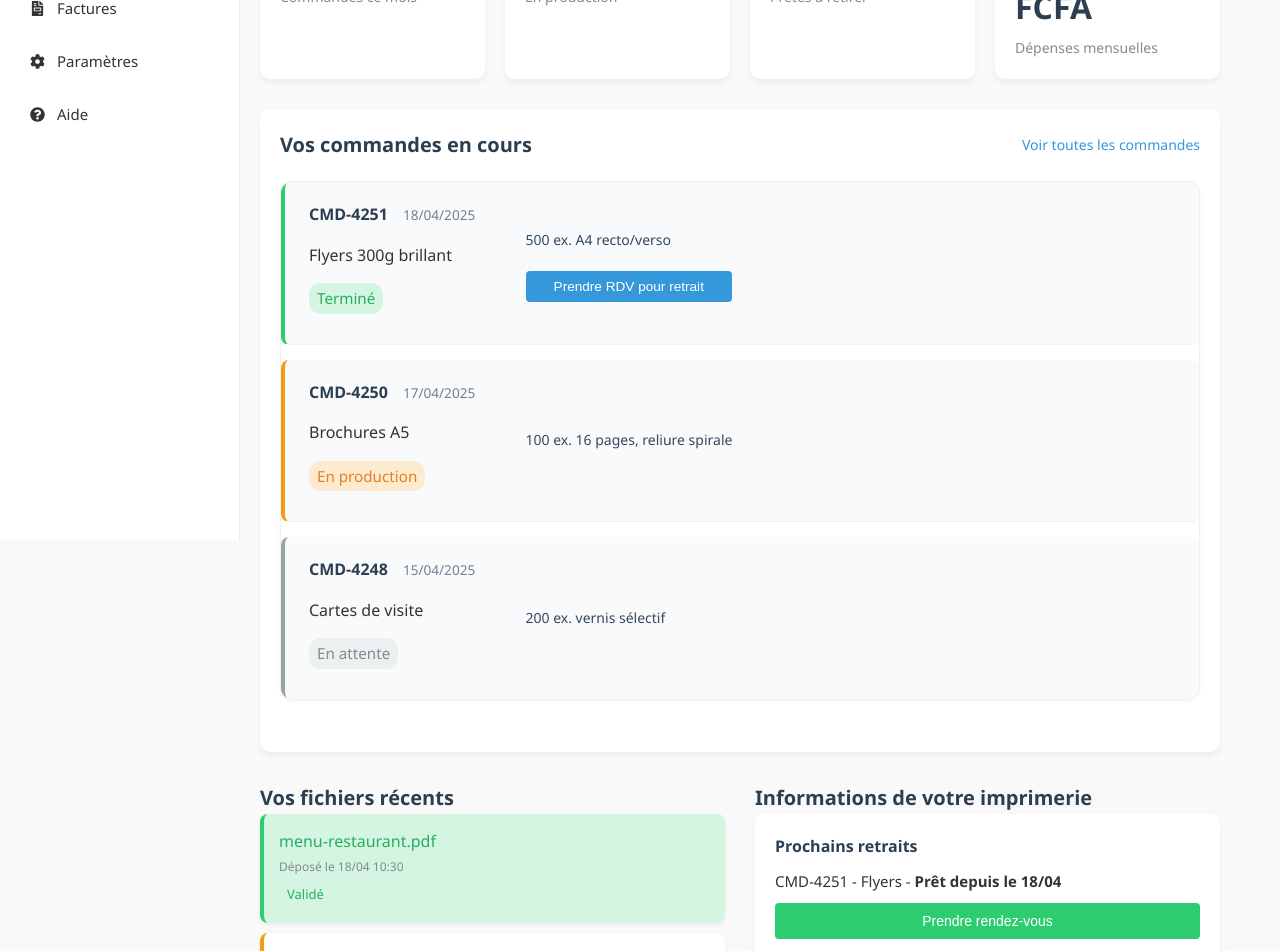
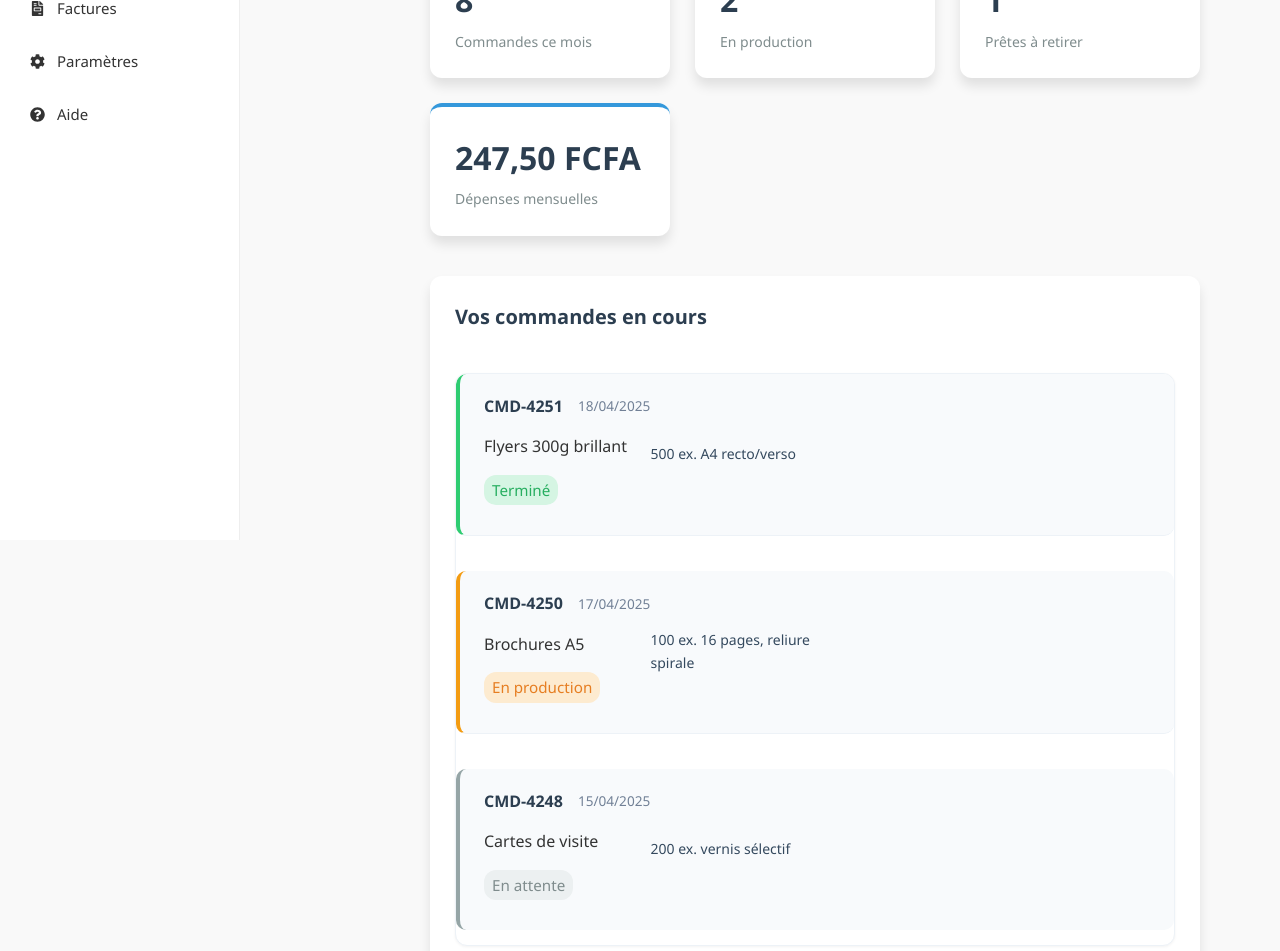
Before and after one commit to PaolaJeanne/dashboard, a React (Create React App) app: page /dashboard in a window 1280 px wide. Shown: the part 260-1211 px from the top of the page. Built offline with nearby package versions, Linux system fonts and the light colour scheme.

Commit message:
dashboard

```diff
--- a/src/App.css
+++ b/src/App.css
@@ -1,34 +1,38 @@
-/* App.css */
+/* Conteneur principal */
 .app-container {
   display: flex;
   min-height: 100vh;
 }
 
+/* Contenu principal à droite de la sidebar */
 .main-content {
   flex: 1;
-  padding: 20px;
-  margin-left: 200px; /* Largeur de la sidebar */
-  transition: margin-left 0.3s ease;
+  margin-left: 350px; /* aligné à la sidebar */
+  padding: 40px 30px; /* marges intérieures homogènes haut/bas + gauche/droite */
+  box-sizing: border-box;
 }
 
-/* Pour le mode mobile */
+/* Responsive : tablette */
 @media (max-width: 992px) {
   .main-content {
     margin-left: 0;
-    width: 100%;
+    padding: 30px 20px;
   }
 
   .main-content.sidebar-open {
     margin-left: 240px;
     width: calc(100% - 240px);
-    overflow: hidden;
   }
 }
 
-/* Pour les très petits écrans */
+/* Responsive : mobile */
 @media (max-width: 576px) {
   .main-content.sidebar-open {
     margin-left: 220px;
     width: calc(100% - 220px);
   }
+
+  .main-content {
+    padding: 25px 15px;
+  }
 }
--- a/src/pages/Dashboard.js
+++ b/src/pages/Dashboard.js
@@ -1,5 +1,4 @@
 import React from 'react';
-import { Link } from 'react-router-dom';
 import '../styles/Dashboard.css';
 
 const Dashboard = () => {
@@ -65,7 +64,6 @@ const Dashboard = () => {
       <div className="dashboard-section">
         <div className="section-header">
           <h3 className="section-title">Vos commandes en cours</h3>
-          <Link to="/mes-commandes" className="see-all-link">Voir toutes les commandes</Link>
         </div>
 
         <div className="orders-list">
@@ -79,9 +77,6 @@ const Dashboard = () => {
               </div>
               <div className="order-details">
                 <p>{order.details}</p>
-                {order.status === 'Terminé' && (
-                  <button className="action-button">Prendre RDV pour retrait</button>
-                )}
               </div>
             </div>
           ))}
@@ -106,7 +101,6 @@ const Dashboard = () => {
               </li>
             ))}
           </ul>
-          <Link to="/fichiers" className="see-more-link">Gérer mes fichiers</Link>
         </div>
 
         {/* Colonne infos imprimerie */}
@@ -115,7 +109,6 @@ const Dashboard = () => {
           <div className="info-card">
             <h4>Prochains retraits</h4>
             <p className="next-pickup">CMD-4251 - Flyers - <strong>Prêt depuis le 18/04</strong></p>
-            <button className="primary-button">Prendre rendez-vous</button>
           </div>
 
           <div className="info-card">
--- a/src/styles/Dashboard.css
+++ b/src/styles/Dashboard.css
@@ -6,12 +6,12 @@
   color: #333;
   max-width: 1200px;
   margin: 0 auto;
-  padding: 20px;
+  padding: 30px; /* Augmente le padding global */
   background-color: #f9f9f9;
 }
 
 .dashboard-header {
-  margin-bottom: 30px;
+  margin-bottom: 40px; /* Augmente l'espacement sous l'en-tête */
 }
 
 .dashboard-title {
@@ -29,15 +29,15 @@
 .stats-grid {
   display: grid;
   grid-template-columns: repeat(auto-fit, minmax(200px, 1fr));
-  gap: 20px;
-  margin-bottom: 30px;
+  gap: 25px; /* Augmente l'espacement entre les cartes */
+  margin-bottom: 40px; /* Augmente l'espacement sous la grille */
 }
 
 .stat-card {
   background: white;
-  border-radius: 10px;
-  padding: 20px;
-  box-shadow: 0 4px 6px rgba(0, 0, 0, 0.05);
+  border-radius: 12px;
+  padding: 25px;
+  box-shadow: 0 8px 12px rgba(0, 0, 0, 0.1); /* Ombre plus prononcée */
   position: relative;
   border-top: 4px solid #3498db;
 }
@@ -77,10 +77,10 @@
 /* Section Styles */
 .dashboard-section {
   background: white;
-  border-radius: 10px;
-  padding: 20px;
-  margin-bottom: 30px;
-  box-shadow: 0 4px 6px rgba(0, 0, 0, 0.05);
+  border-radius: 12px;
+  padding: 25px;
+  margin-bottom: 40px;
+  box-shadow: 0 8px 12px rgba(0, 0, 0, 0.1); /* Ombre plus prononcée */
 }
 
 .section-header {
@@ -93,7 +93,7 @@
 .section-title {
   font-size: 20px;
   color: #2c3e50;
-  margin: 0;
+  margin-bottom: 20px; /* Ajoute un espace sous les titres principaux */
 }
 
 .see-all-link, .see-more-link {
@@ -106,12 +106,13 @@
 /* Orders List */
 .orders-list {
   display: grid;
-  gap: 15px;
+  gap: 20px; /* Augmente l'espacement entre les commandes */
 }
 
 .order-card {
-  border-radius: 8px;
-  padding: 15px;
+  padding: 20px; /* Augmente le padding interne */
+  border-radius: 10px; /* Arrondit davantage les coins */
+  margin-bottom: 15px; /* Ajoute un espacement sous chaque carte */
   border-left: 4px solid #3498db;
   background-color: #f8fafc;
 }
@@ -164,7 +165,7 @@
 }
 
 .order-details p {
-  margin: 5px 0;
+  margin: 10px 0; /* Ajoute plus d'espacement entre les paragraphes */
   font-size: 14px;
   color: #34495e;
 }
@@ -173,11 +174,11 @@
   background-color: #3498db;
   color: white;
   border: none;
-  padding: 8px 15px;
+  padding: 12px 20px; /* Augmente le padding interne */
   border-radius: 4px;
-  font-size: 14px;
+  font-size: 15px; /* Augmente légèrement la taille de la police */
   cursor: pointer;
-  margin-top: 10px;
+  margin-top: 15px; /* Ajoute plus d'espace au-dessus des boutons */
 }
 
 .action-button:hover {
@@ -188,12 +189,14 @@
 .columns-container {
   display: grid;
   grid-template-columns: 1fr 1fr;
-  gap: 30px;
+  gap: 50px; /* Augmente l'espacement entre les colonnes */
+  box-shadow: 0 8px 12px rgba(0, 0, 0, 0.1); /* Ajoute une ombre globale */
 }
 
 @media (max-width: 768px) {
   .columns-container {
     grid-template-columns: 1fr;
+    gap: 30px; /* Ajuste l'espacement pour les écrans moyens */
   }
 }
 
@@ -201,15 +204,15 @@
 .files-list {
   list-style: none;
   padding: 0;
-  margin: 0 0 20px;
+  margin: 20px 0; /* Ajoute un espace au-dessus et en dessous de la liste */
 }
 
 .file-item {
-  padding: 15px;
-  border-radius: 8px;
-  margin-bottom: 10px;
+  padding: 20px;
+  border-radius: 10px;
+  margin-bottom: 20px; /* Ajoute un espace entre les fichiers */
   background-color: white;
-  box-shadow: 0 2px 4px rgba(0, 0, 0, 0.05);
+  box-shadow: 0 8px 12px rgba(0, 0, 0, 0.1); /* Ombre plus prononcée */
 }
 
 .file-item.status-rejeté {
@@ -227,7 +230,7 @@
 .file-info {
   display: flex;
   flex-direction: column;
-  margin-bottom: 5px;
+  margin: 10px 0; /* Ajoute plus d'espacement entre les paragraphes */
 }
 
 .file-name {
@@ -245,6 +248,7 @@
   padding: 3px 8px;
   border-radius: 12px;
   display: inline-block;
+  margin-top: 8px; /* Ajoute un espacement au-dessus du statut */
 }
 
 .file-item.status-validé .file-status {
@@ -273,15 +277,15 @@
 .info-card {
   background: white;
   border-radius: 10px;
-  padding: 20px;
-  margin-bottom: 20px;
-  box-shadow: 0 4px 6px rgba(0, 0, 0, 0.05);
+  padding: 25px;
+  margin-bottom: 25px;
+  box-shadow: 0 8px 12px rgba(0, 0, 0, 0.1); /* Ombre plus prononcée */
 }
 
 .info-card h4 {
-  margin-top: 0;
+  font-size: 16px;
   color: #2c3e50;
-  font-size: 16px;
+  margin-bottom: 15px; /* Ajoute un espace sous les sous-titres */
 }
 
 .info-card.alert {
@@ -298,11 +302,12 @@
   background-color: #2ecc71;
   color: white;
   border: none;
-  padding: 10px 15px;
+  padding: 12px 20px; /* Augmente le padding interne */
   border-radius: 4px;
-  font-size: 14px;
+  font-size: 15px; /* Augmente légèrement la taille de la police */
   cursor: pointer;
   width: 100%;
+  margin-top: 15px; /* Ajoute plus d'espace au-dessus des boutons */
 }
 
 .primary-button:hover {
@@ -345,3 +350,15 @@
   background-color: #ebf5fb;
   color: #2980b9;
 }
+
+.action-button,
+.primary-button {
+  box-shadow: 0 4px 6px rgba(0, 0, 0, 0.15); /* Ajoute une ombre plus visible */
+  transition: box-shadow 0.3s ease, transform 0.3s ease;
+}
+
+.action-button:hover,
+.primary-button:hover {
+  box-shadow: 0 6px 8px rgba(0, 0, 0, 0.2); /* Accentue l'ombre au survol */
+  transform: translateY(-2px); /* Ajoute un effet de soulèvement */
+}
```
